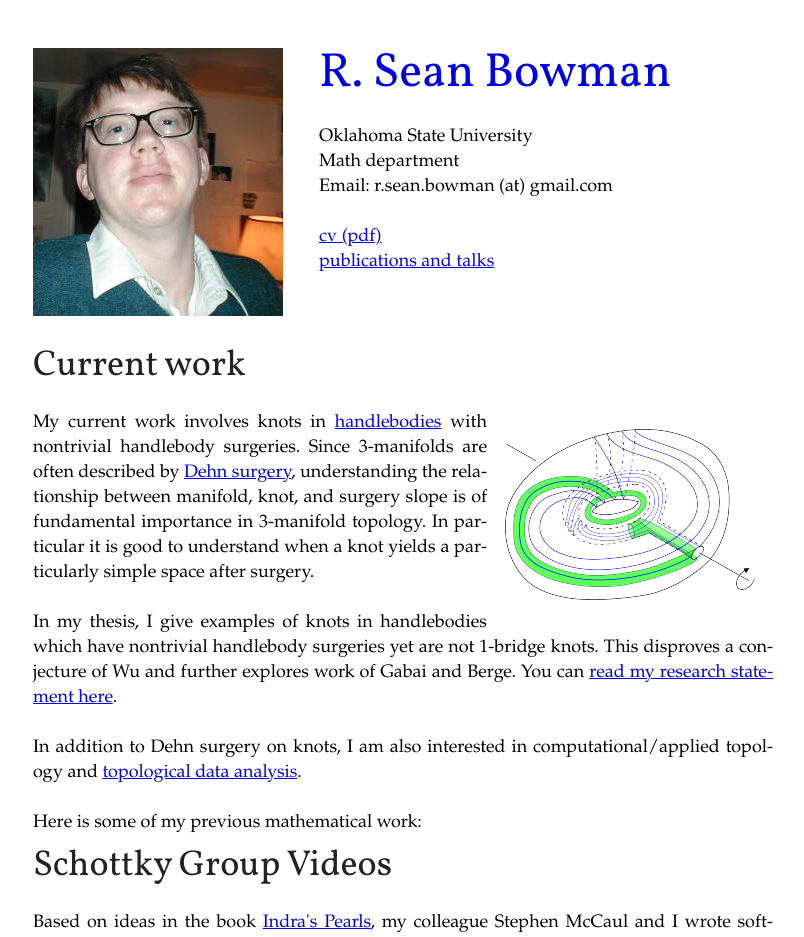
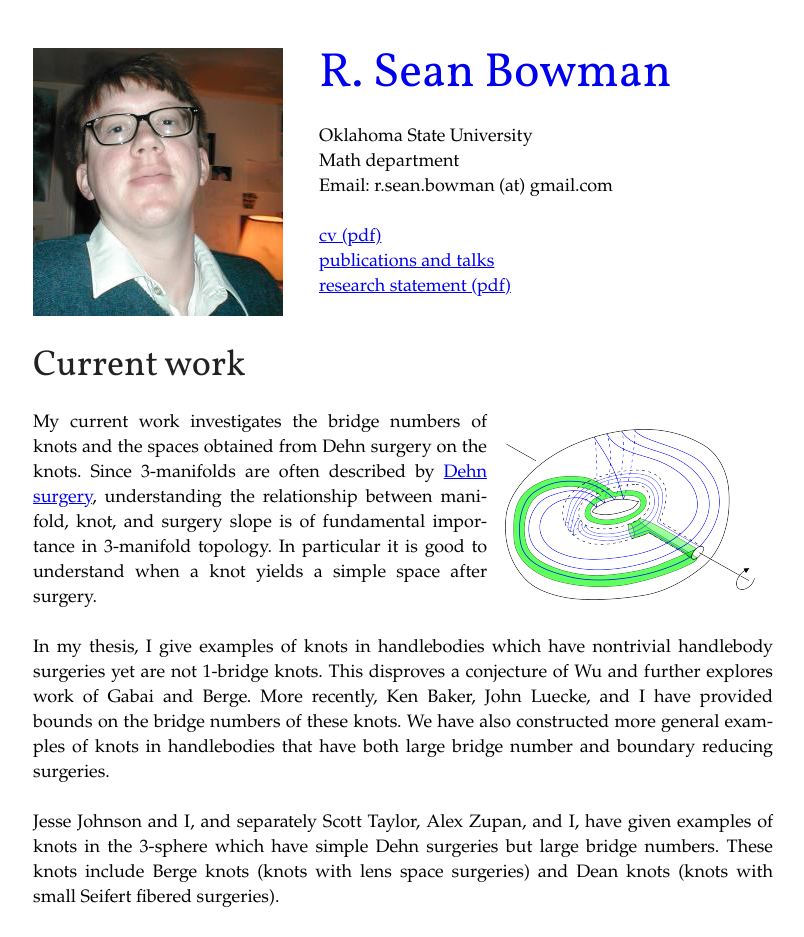
Before and after one commit to rsbowman/rsbowman.github.com, a Jekyll site: the page built from _posts/2012-1-1-mathematics.html, in a window 1280 px wide and 1400 px high. Shown: the top 937 px of the window, without its empty margins (237-1041 px from the left). Built offline with Jekyll 4.4.1, drawn with Linux system fonts in a browser that asks for light colours; comment, search, counter and statistics services are not loaded; some of the changed text lies outside the part shown.

Commit message:
update for 2013 job search

```diff
--- a/_layouts/default.html
+++ b/_layouts/default.html
@@ -17,7 +17,8 @@
           Math department<br>
           Email: r.sean.bowman (at) gmail.com</p>
         <p><a href="/documents/cv.pdf">cv (pdf)</a><br />
-          <a href="/publications">publications and talks</a></p>
+          <a href="/publications">publications and talks</a><br />
+          <a href="/documents/research-statement.pdf">research statement (pdf)</a></p>
       </div>
       <div class="clear"></div>
       <div class="section">
--- a/_posts/2012-1-1-mathematics.html
+++ b/_posts/2012-1-1-mathematics.html
@@ -5,33 +5,34 @@ title: Sean Bowman's Mathematics Projects
 
 <h2>Current work</h2>
 
-<p><img src="/images/hbody-scaled.png" class="floatright" /> My current
-work involves knots
-in <a href="http://en.wikipedia.org/wiki/Handlebody">handlebodies</a>
-with nontrivial handlebody surgeries.  Since 3-manifolds are often
+<p><img src="/images/hbody-scaled.png" class="floatright" /> My
+current work investigates the bridge numbers of knots and the spaces
+obtained from Dehn surgery on the knots.  Since 3-manifolds are often
 described by <a href="http://en.wikipedia.org/wiki/Dehn_surgery">Dehn
 surgery</a>, understanding the relationship between manifold, knot,
 and surgery slope is of fundamental importance in 3-manifold topology.
-In particular it is good to understand when a knot yields a
-particularly simple space after surgery.</p>
+In particular it is good to understand when a knot yields a simple
+space after surgery.
 
-<p> In my
-thesis, I give examples of knots in handlebodies which have nontrivial
-handlebody surgeries yet are not 1-bridge knots.  This disproves a
-conjecture of Wu and further explores work of Gabai and Berge.  You
-can <a href="/documents/research-statement.pdf">read my research
-statement here</a>.
+<p> In my thesis, I give examples of knots in handlebodies which have
+nontrivial handlebody surgeries yet are not 1-bridge knots.  This
+disproves a conjecture of Wu and further explores work of Gabai and
+Berge.  More recently, Ken Baker, John Luecke, and I have provided
+bounds on the bridge numbers of these knots.  We have also constructed
+more general examples of knots in handlebodies that have both large bridge
+number and boundary reducing surgeries.</p>
+
+<p>Jesse Johnson and I, and separately Scott Taylor, Alex Zupan, and
+I, have given examples of knots in the 3-sphere which have simple Dehn surgeries but large bridge numbers.  These knots include Berge knots (knots with lens space surgeries) and Dean knots (knots with small Seifert fibered surgeries). </p>
+
+<p>For more on my current work, <a href="/documents/research-statement.pdf">read my
+research statement here</a>.
 </p>
-
-<p>In addition to Dehn surgery on knots, I am also interested in
-computational/applied topology
-and <a href="http://en.wikipedia.org/wiki/Topological_data_analysis">topological
-data analysis</a>.</p>
 
 Here is some of my previous mathematical work:
 
 {% for post in site.categories['mathematics'] %}
-<h2>{{ post.title }}</h2>
+<h3>{{ post.title }}</h3>
 <p>{% if post.image %}<img src="{{ post.image }}" class="floatleft" />{% endif %}
   {{ post.content }}</p>
 {% endfor %}
```
Also changed, not shown: _posts/2006-6-1-collapsing.md (+1 -2 lines), _posts/2012-1-1-publications.md (+11 -1 lines), _posts/2012-1-1-teaching.md (+1 -7 lines), index.markdown (+10 -1 lines), 2 other files.
